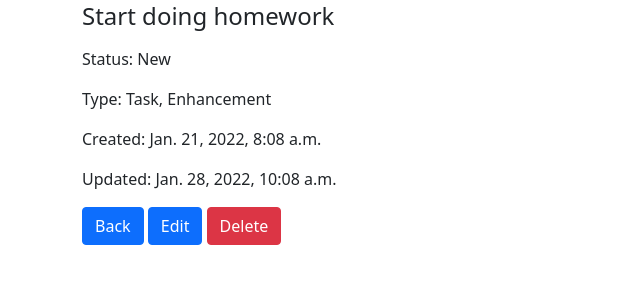
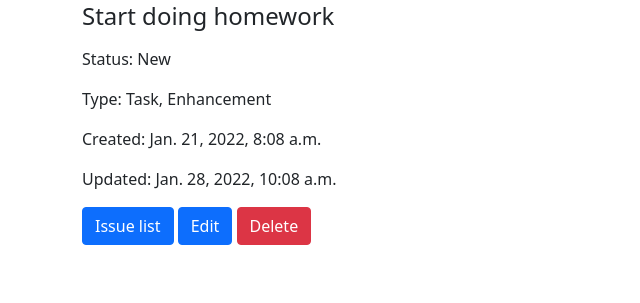
Before and after one commit to Irbiss555/issue_tracker, a Django app: page /issue/1 in a window 1280 px wide. Shown: the part 202-505 px from the top of the page, without its empty margins (0-640 px from the left). Run offline with Django 3.2, Linux system fonts and the light colour scheme; data comes from the database, SQL or seed files in the repository; parts of the project's set-up code (start-up, migrations or seed data) failed here and were passed over.

Commit message:
#15 Изменил url в ссылках шаблона, подкорректировал шаблон детального просмотра задач

```diff
--- a/issue_tracker/templates/issue/issue_template.html
+++ b/issue_tracker/templates/issue/issue_template.html
@@ -17,7 +17,7 @@
     </p>
     <p>Created: {{ issue.created_at }}</p>
     <p>Updated: {{ issue.updated_at }}</p>
-    <a href="{% url 'index' %}" class="btn btn-primary">Back</a>
+    <a href="{% url 'issue_list' %}" class="btn btn-primary">Issue list</a>
     <a href="{% url 'edit_issue' issue.pk %}" class="btn btn-primary">Edit</a>
     <button class="btn btn-danger" data-bs-toggle="modal" data-bs-target="#exampleModal">Delete</button>
 {% include 'common/delete_modal.html' %}
```
